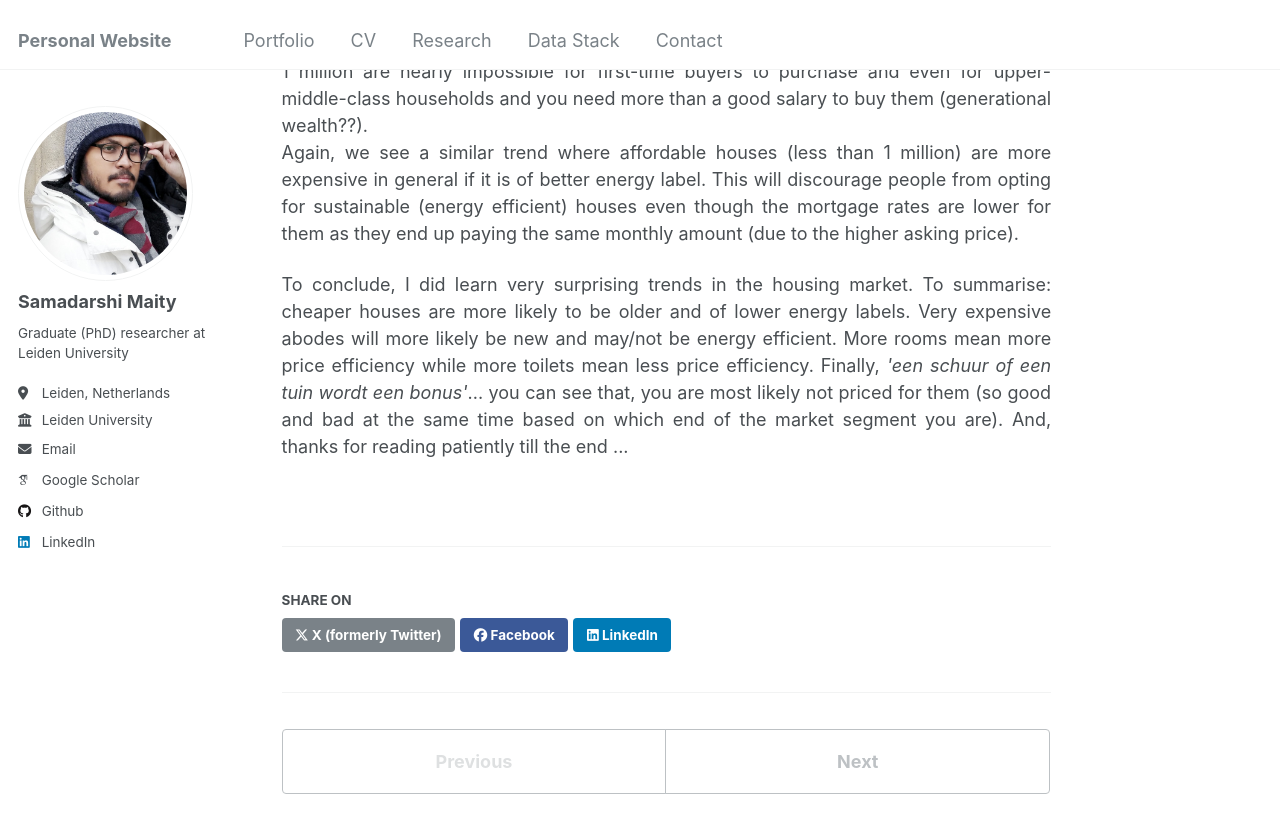
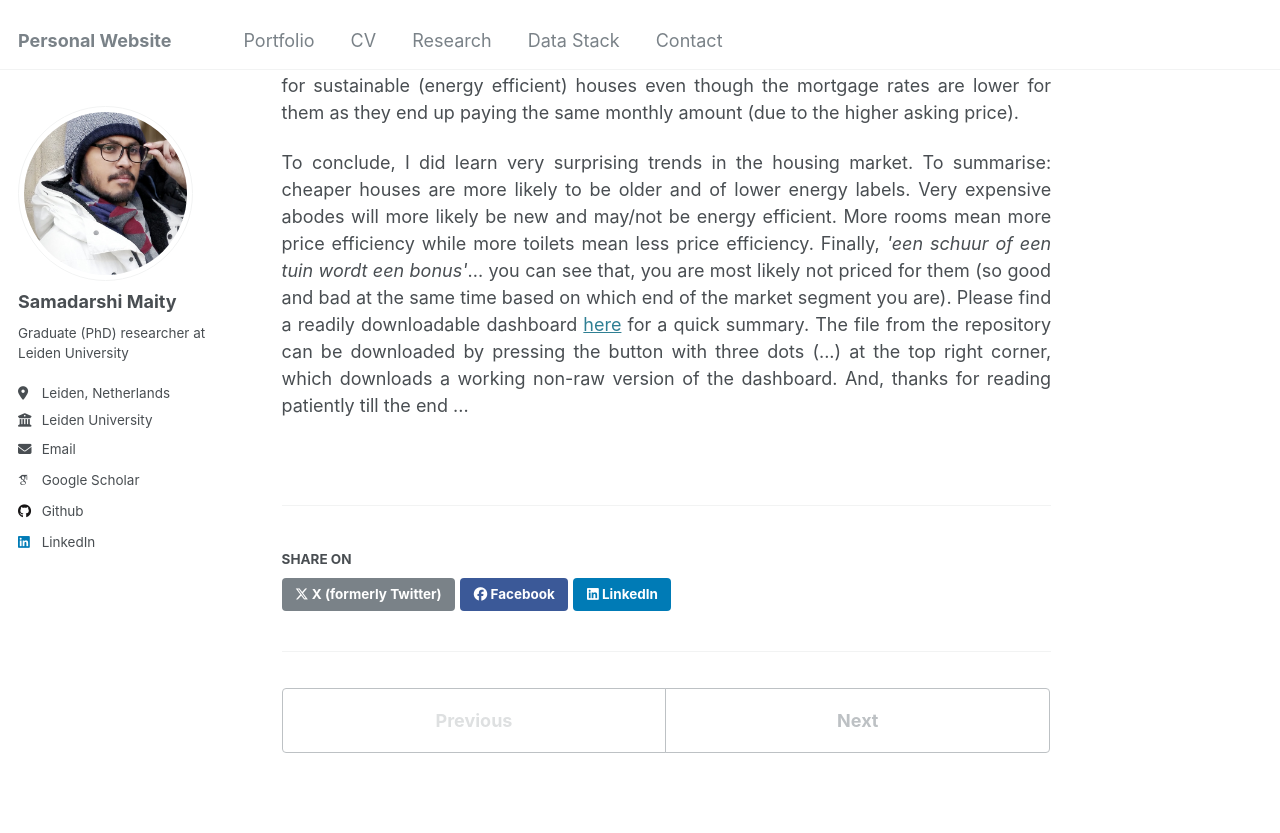
Before and after one commit to Samadarshi-Maity/Samadarshi-Maity.github.io, a Jekyll site: the page built from _portfolio/portfolio-1.html, in a window 1280 px wide and 900 px high, scrolled down 4744 px. Shown: the top 833 px of the window. Built offline with Jekyll 4.4.1, drawn with Linux system fonts in a browser that asks for light colours; some web fonts are replaced; some of the changed text lies outside the part shown.

Commit message:
Update portfolio-1.html

```diff
--- a/_portfolio/portfolio-1.html
+++ b/_portfolio/portfolio-1.html
@@ -79,10 +79,7 @@
 <body>
 
 	<h2> The premise ... </h2>
-	<p style="text-align:justify;">
-For those in hurry, please find a readily downloadable dashboard <a href='https://github.com/Samadarshi-Maity/Samadarshi-Maity.github.io/blob/main/_publications/bokeh_dashboard.html'  download="dashboard.html">here</a> for a quick summary. The file from the repository can be downloaded by pressing the button with three dots (...) at the top right corner, which downloads a working non-raw version of the dashboard.
-	</p>
-	<p style="text-align:justify;">
+<p style="text-align:justify;">
 	With my plan to settle long-term in the Netherlands at the back of my mind, I quickly realized that owning a house as an asset in the Netherlands would not only provide a stable abode but also be an asset for the long term. However, after reading blogs/articles quite a bit, about the whole housing situation in the Netherlands, I realized the sad truth behind what one of my work colleagues joked, 'Samadarshi, you will need more than a lifetime of savings to buy a house here which someone previously bought with money worth two chickens and a sack of potato'.
 	</p>
 
@@ -195,8 +192,9 @@
 	</p>
 
 	<p style="text-align:justify;" >
-	To conclude, I did learn very surprising trends in the housing market. To summarise: cheaper houses are more likely to  be older and of lower energy labels. Very expensive abodes will more likely be new and may/not be energy efficient. More rooms mean more price efficiency while more toilets mean less price efficiency. Finally,    <i>'een schuur of een tuin wordt een bonus'</i>... you can see that, you are most likely not priced for them (so good and bad at the same time based on which end of the market segment you are).
-	And, thanks for reading patiently till the end ...
+	To conclude, I did learn very surprising trends in the housing market. To summarise: cheaper houses are more likely to  be older and of lower energy labels. Very expensive abodes will more likely be new and may/not be energy efficient. More rooms mean more price efficiency while more toilets mean less price efficiency. Finally,    <i>'een schuur of een tuin wordt een bonus'</i>... you can see that, you are most likely not priced for them (so good and bad at the same time based on which end of the market segment you are). Please find a readily downloadable dashboard <a href='https://github.com/Samadarshi-Maity/Samadarshi-Maity.github.io/blob/main/_publications/bokeh_dashboard.html'  download="dashboard.html">here</a> for a quick summary. The file from the repository can be downloaded by pressing the button with three dots (...) at the top right corner, which downloads a working non-raw version of the dashboard.
+And, thanks for reading patiently till the end ...
 	</p>
 
+
 </body>
```
Also changed, not shown: other parts of _portfolio/portfolio-1.html (+1 -1 lines).
